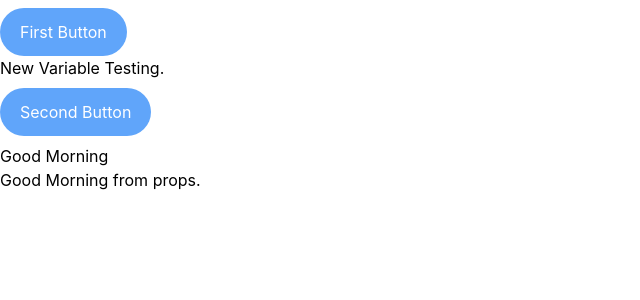
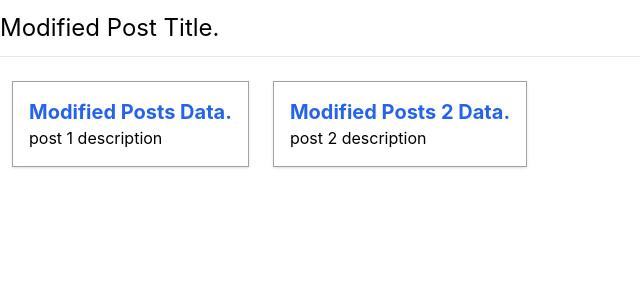
Before and after one commit to Rajkiran426/React, a React (Create React App) app in the folder my-app/: page / in a window 1280 px wide. Shown: the top 300 px of the page, without its empty margins (0-640 px from the left). Built offline with nearby package versions, Linux system fonts and the light colour scheme.

Commit message:
Modifying the state in the class

```diff
--- a/my-app/src/App.js
+++ b/my-app/src/App.js
@@ -1,11 +1,12 @@
 
 import './App.css';
-import Button from './components/Buttons/Button';
-import Main from './components/MainPage/Main';
-function App() {
+//import Button from './components/Buttons/Button';
+//import Main from './components/MainPage/Main';
+
+/*function App() {
     return (
         <div className='container mx-auto'>
-            <Button name='First Button' text='New Variable Testing.' />
+           <Button name='First Button' text='New Variable Testing.' />
             <Button name='Second Button' />
 
             <Main text='Good Morning' />
@@ -13,5 +14,16 @@ function App() {
         </div>
     );
 }
+export default App;  */
+
+import Posts from './components/Posts/Post';
+
+function App() {
+    return (
+        <div className='container mx-auto'>
+          <Posts />
+        </div>
+    );
+}
 
 export default App;
--- /dev/null
+++ b/my-app/src/components/Posts/Post.js
@@ -0,0 +1,58 @@
+import { Component } from "react";
+import SinglePost from "../SinglePost/SinglePost";
+
+/*class Posts extends Component {
+    render() {
+        return (
+            <div>
+                <h2 className='text-2xl my-3 '>Post Link</h2>
+                <hr />
+            <div className='flex my-3'>
+                <SinglePost title='Post 1' description='Post 1 Description.' />
+                <SinglePost title='Post 2' description='Post 2 Description.' />
+            </div>
+            </div>
+        );
+    }
+}
+
+export default Posts; */
+//Use of Variable
+class Posts extends Component {
+    state = {
+        posts: [
+            { title: 'Post 1', description: 'post 1 description' },
+            { title: 'post 2', description: 'post 2 description' }
+        ],
+        postTitle: 'Posts Title',
+    }
+    render() {
+        setTimeout(() => {
+            console.log('Modifying.');
+            // this.state.posts[0].title = 'Modified Post';
+            const posts = [...this.state.posts];
+            posts[0].title = 'Modified Posts Data.';
+            posts[1].title = 'Modified Posts 2 Data.';
+
+            this.setState({
+                posts,
+            });
+
+            this.setState({
+                postTitle: 'Modified Post Title.',
+            });
+
+        }, 3000);
+        return (
+            <div>
+                <h2 className='text-2xl my-3 '>{this.state.postTitle}</h2>
+                <hr />
+                <div className='flex my-3'>
+                    <SinglePost title={this.state.posts[0].title} description={this.state.posts[0].description} />
+                    <SinglePost title={this.state.posts[1].title} description={this.state.posts[1].description} />
+                </div>
+            </div>
+        );
+    }
+}
+export default Posts;
--- /dev/null
+++ b/my-app/src/components/SinglePost/SinglePost.js
@@ -0,0 +1,14 @@
+import { Component } from "react";
+
+class SinglePost extends Component{
+    render(){
+        return (
+        <div className=" m-3 p-4 border border-gray-400 shadow">
+            <div className='text-xl font-bold text-blue-600'>{this.props.title}</div>
+            <div>{this.props.description}</div>
+        </div>
+        );
+    }
+}
+
+export default SinglePost;
```
